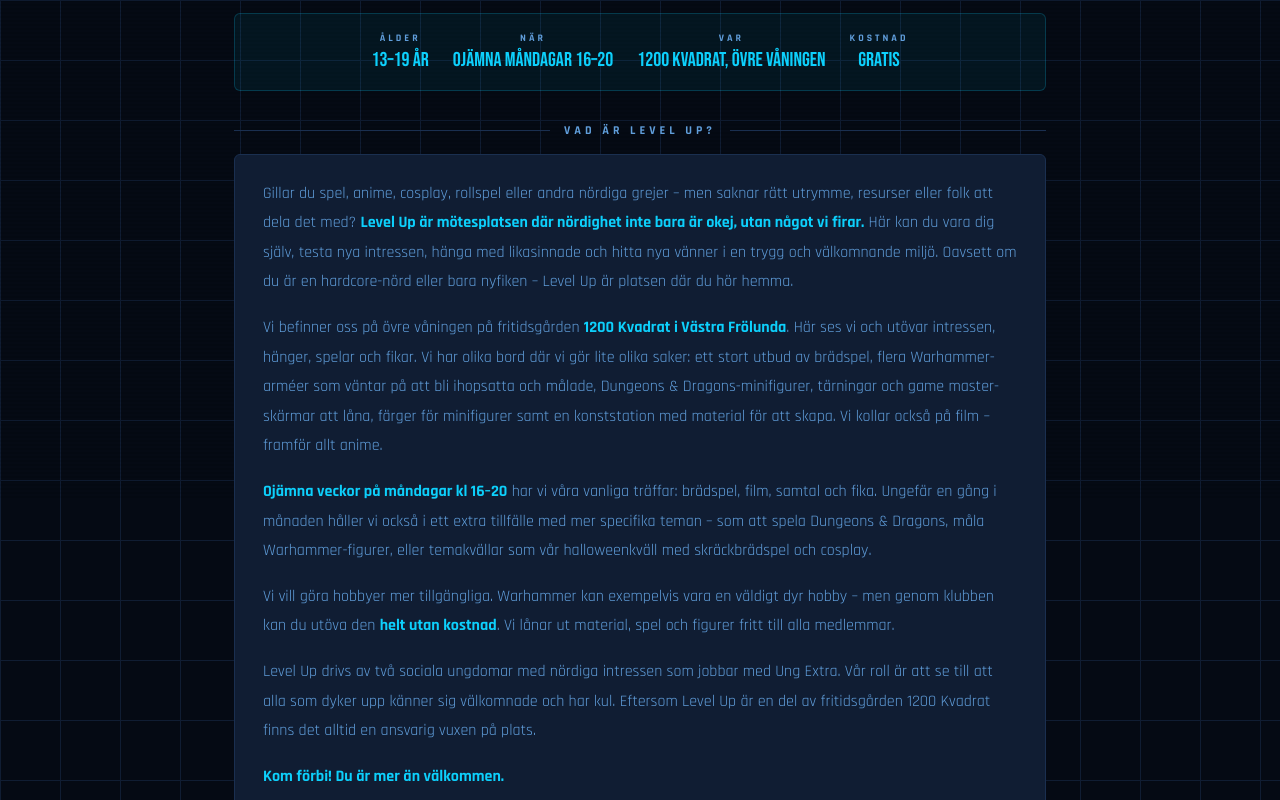
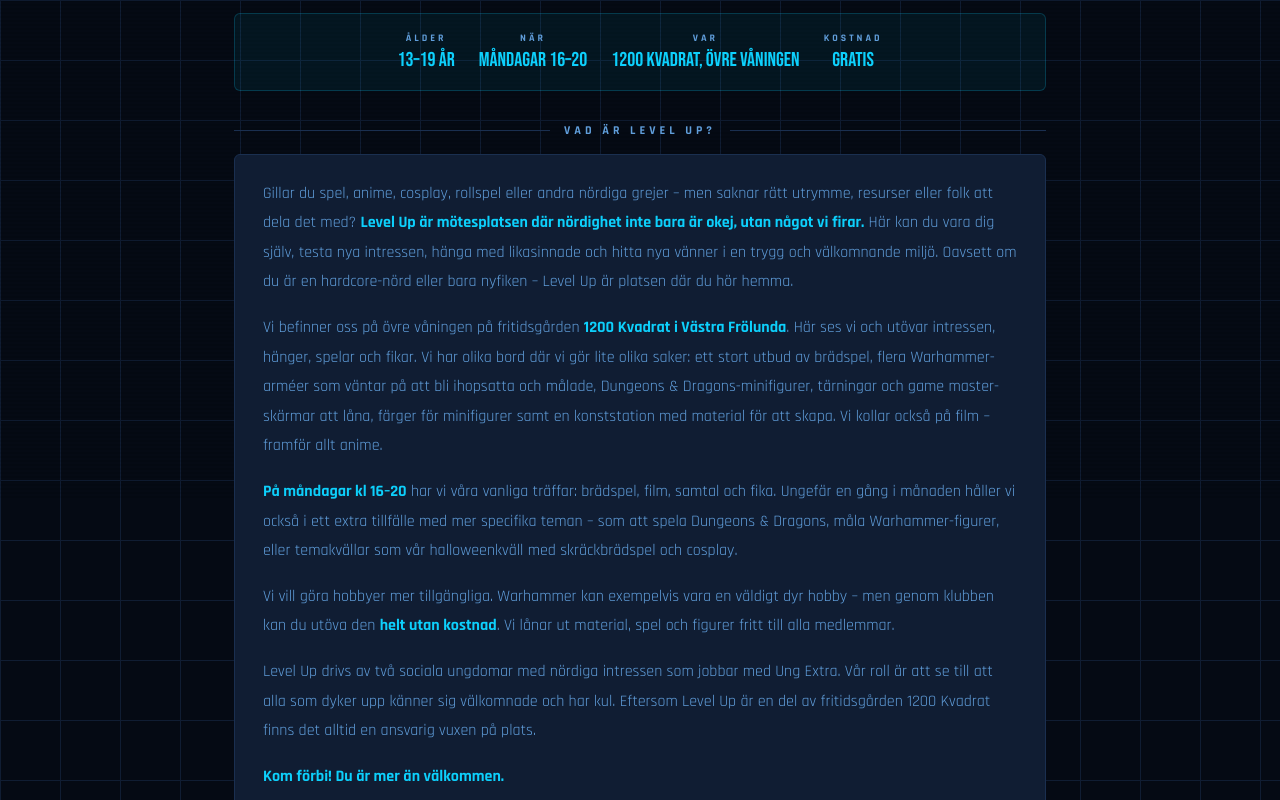
Before and after one commit to LevelUp1200/LevelUp, a plain HTML site: page aboutus.html in a window 1280 px wide. Shown: the part 300-1100 px from the top of the page. Drawn offline with Linux system fonts and the light colour scheme.

Commit message:
Update 2026-06-01
Changed every other monday to EVERY monday

```diff
--- a/aboutus.html
+++ b/aboutus.html
@@ -7,7 +7,7 @@
   <link rel="preconnect" href="https://fonts.gstatic.com" crossorigin />
   <link href="https://fonts.googleapis.com/css2?family=Bebas+Neue&family=Rajdhani:wght@400;700&display=swap" rel="stylesheet" />
   <link rel="stylesheet" href="style.css" />
-  <title>Om oss – Level Up Ungdomsklubb i Frölunda | Nördklubb Göteborg</title>
+  <title>Om oss - Level Up Ungdomsklubb i Frölunda | Nördklubb Göteborg</title>
   <!-- SEO -->
   <meta name="description" content="Level Up är en nördklubb för ungdomar 13–19 år på fritidsgården 1200 Kvadrat i Västra Frölunda, Göteborg. Gaming, anime, Warhammer, cosplay, rollspel och fika – varje ojämn måndag kl 16–20. Gratis och öppet för alla!" />
   <meta name="keywords" content="ungdomsklubb Göteborg, nördklubb Frölunda, nördklubb Göteborg, gaming ungdomar Göteborg, anime klubb Göteborg, Warhammer ungdomar Göteborg, cosplay Göteborg, rollspel Göteborg, LGBTQ ungdom Göteborg, fritidsgård Frölunda, ungdomsverksamhet Göteborg, Level Up 1200 Kvadrat, brädspelsklubb Göteborg, nerd club gothenburg, aktiviteter göteborg, aktiviteter för unga, event frölunda, aktiviteter frölundaområdet, aktiviteter för ungdomar, 1200Kvadrat, 1200 Kvadrat, ungdomens hus, ungdomens hus göteborg, ungdomens hus frölunda, Ung sydväst, Fritidsgård frölunda, Frölunda torg, Fritidsgård frölunda torg, Tonåringar, nördar, unga, Level Up, Brädspel göteborg, cosplay göteborg, anime göteborg, pyssel göteborg, kpop göteborg, datorspel göteborg, level up frölunda, level up göteborg" />
@@ -16,7 +16,7 @@
 
   <!-- Open Graph -->
   <meta property="og:title" content="Om oss – Level Up Nördklubb i Frölunda, Göteborg" />
-  <meta property="og:description" content="Level Up är en öppen och trygg nördklubb på 1200 Kvadrat i Västra Frölunda för unga 13–19 år. Gaming, anime, Warhammer, cosplay och rollspel. Ojämna måndagar kl 16–20." />
+  <meta property="og:description" content="Level Up är en öppen och trygg nördklubb på 1200 Kvadrat i Västra Frölunda för unga 13–19 år. Gaming, anime, Warhammer, cosplay och rollspel. Måndagar kl 16–20." />
   <meta property="og:type" content="website" />
   <meta property="og:url" content="https://levelup1200.github.io/LevelUp/aboutus.html" />
   <meta property="og:image" content="https://levelup1200.github.io/LevelUp/leveluplogo.png" />
@@ -147,7 +147,7 @@
         </div>
         <div class="about-highlight-item">
           <div class="about-highlight-label">När</div>
-          <div class="about-highlight-value">Ojämna måndagar 16–20</div>
+          <div class="about-highlight-value">Måndagar 16–20</div>
         </div>
         <div class="about-highlight-item">
           <div class="about-highlight-label">Var</div>
@@ -165,7 +165,7 @@
 
         <p>Vi befinner oss på övre våningen på fritidsgården <strong>1200 Kvadrat i Västra Frölunda</strong>. Här ses vi och utövar intressen, hänger, spelar och fikar. Vi har olika bord där vi gör lite olika saker: ett stort utbud av brädspel, flera Warhammer-arméer som väntar på att bli ihopsatta och målade, Dungeons & Dragons-minifigurer, tärningar och game master-skärmar att låna, färger för minifigurer samt en konststation med material för att skapa. Vi kollar också på film – framför allt anime.</p>
 
-        <p><strong>Ojämna veckor på måndagar kl 16–20</strong> har vi våra vanliga träffar: brädspel, film, samtal och fika. Ungefär en gång i månaden håller vi också i ett extra tillfälle med mer specifika teman – som att spela Dungeons &amp; Dragons, måla Warhammer-figurer, eller temakvällar som vår halloweenkväll med skräckbrädspel och cosplay.</p>
+        <p><strong>På måndagar kl 16–20</strong> har vi våra vanliga träffar: brädspel, film, samtal och fika. Ungefär en gång i månaden håller vi också i ett extra tillfälle med mer specifika teman – som att spela Dungeons &amp; Dragons, måla Warhammer-figurer, eller temakvällar som vår halloweenkväll med skräckbrädspel och cosplay.</p>
 
         <p>Vi vill göra hobbyer mer tillgängliga. Warhammer kan exempelvis vara en väldigt dyr hobby – men genom klubben kan du utöva den <strong>helt utan kostnad</strong>. Vi lånar ut material, spel och figurer fritt till alla medlemmar.</p>
 
```
Also changed, not shown: game.html (added, +11 -0 lines).
